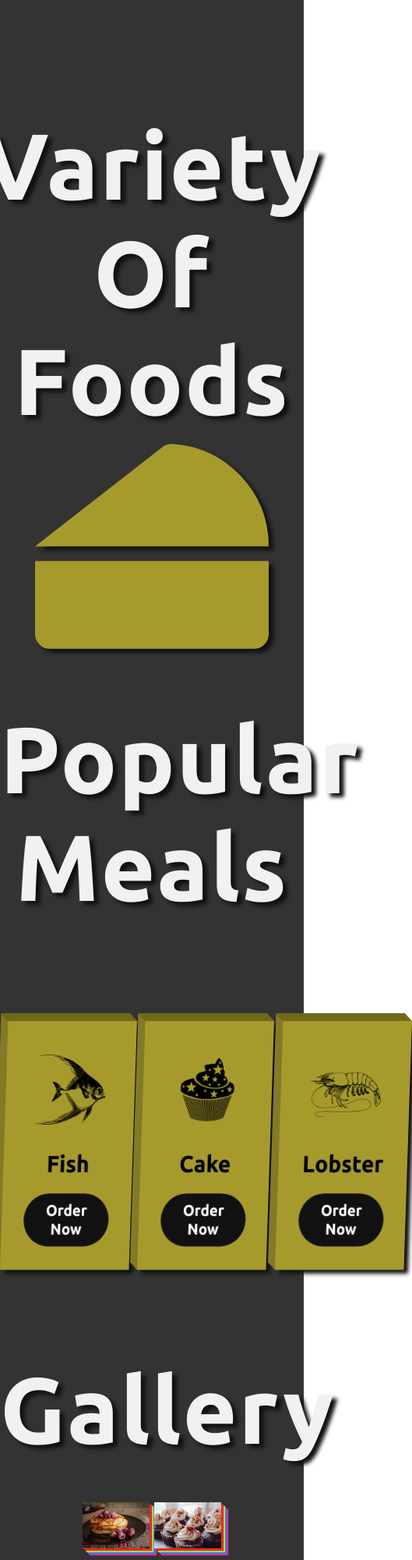
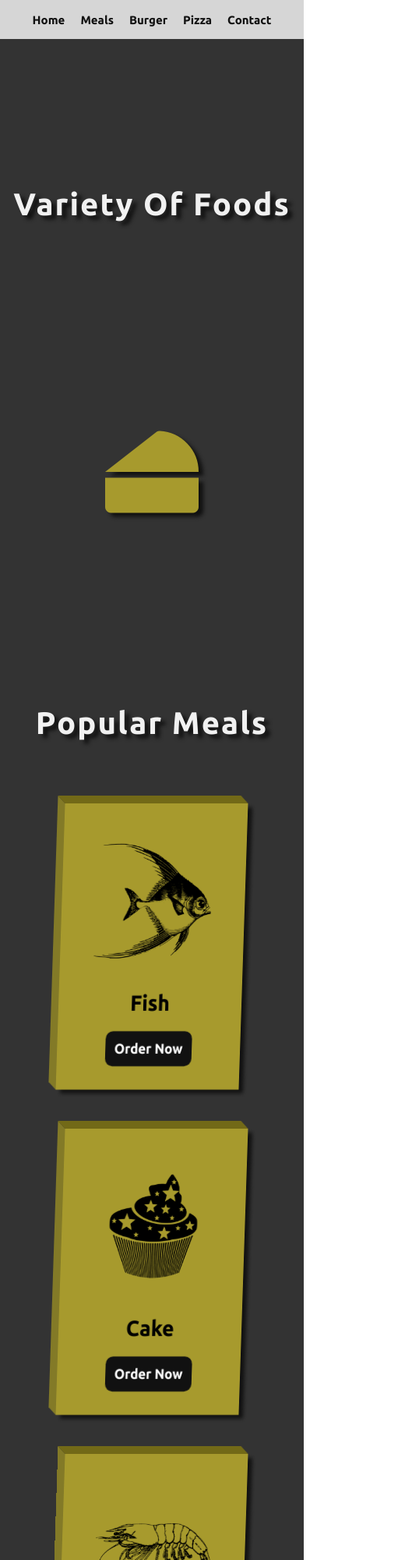
Before and after one commit to ManavS1/Foods-Meals, a plain HTML site: page index.html in a window 390 px wide. Shown: the top 2000 px of the page at 78% size, 529 px wide, since content can reach past the window. Drawn offline with Linux system fonts and the light colour scheme.

Commit message:
Designed section-4 & added meadia query according to standard screen sizes

```diff
--- a/index.html
+++ b/index.html
@@ -16,6 +16,31 @@
 
   <body>
     <div class="container">
+      <!-- Navbar Style -->
+      <nav class="navbar">
+        <a  class="nav" href="">
+          <i class="fas fa-home"></i>
+          <span>Home</span>
+        </a>
+        <a class="nav" href="">
+          <i class="fas fa-utensils"></i>
+          <span>Meals</span>
+        </a>
+        <a class="nav" href="">
+          <i class="fas fa-hamburger"></i>
+          <span>Burger</span>
+        </a>
+        <a class="nav" href="">
+          <i class="fas fa-pizza-slice"></i>
+          <span>Pizza</span>
+        </a>
+        <a class="nav" href="">
+          <i class="fas fa-blender-phone"></i>
+          <span>Contact</span>
+        </a>
+      </nav>
+      <!-- Navbar Style -->
+
       <!-- Section-1 -->
       <section class="section-1">
         <h1 class="section-heading">Variety Of Foods</h1>
--- a/style.css
+++ b/style.css
@@ -10,19 +10,17 @@
   font-weight: 400;
 }
 
-::-webkit-scrollbar{
-  width: 1.5rem;
+::-webkit-scrollbar {
+  width: 1rem;
 }
-::-webkit-scrollbar-thumb{
+::-webkit-scrollbar-thumb {
   background: rgb(0, 0, 0);
   border-radius: 10px;
 }
 
-::-webkit-scrollbar-track{
+::-webkit-scrollbar-track {
   background-color: rgba(0, 0, 0, 0.863);
 }
-
-
 
 html {
   font-size: 62.5%;
@@ -65,7 +63,7 @@ html {
 /* Section-2 Style */
 .section-2 {
   width: 100%;
-  height: 100vh;
+  min-height: 100vh;
   background-color: #333;
   display: flex;
   flex-direction: column;
@@ -257,28 +255,27 @@ html {
 
 /* End Of Section-3 Style */
 
-
 /* Section-4 Style */
-.section-4{
+.section-4 {
   width: 100%;
-  height: 30vh;
+  min-height: 30vh;
   background-color: #222;
 }
 
-.footer{
+.footer {
   display: flex;
   height: 65%;
   justify-content: space-around;
   flex-wrap: wrap;
   align-items: center;
 }
-.footer-text h1{
+.footer-text h1 {
   color: #a79a2d;
   font-weight: 900;
   font-size: 5rem;
   /* text-align: center; */
 }
-.footer-text p{
+.footer-text p {
   /* text-align: center; */
   font-size: 1.5rem;
   color: #fff;
@@ -286,37 +283,229 @@ html {
   margin-top: 1rem;
 }
 
-.footer-email input{
+.footer-email input {
   width: 30rem;
   height: 4rem;
   padding: 1rem;
   background-color: rgb(240, 240, 240);
 }
 
-.footer-email button{
+.footer-email button {
   padding: 1rem;
   background-color: rgb(255, 249, 249);
 }
-.footer-email button i{
+.footer-email button i {
   font-size: 1.2rem;
   font-weight: 900;
 }
 
-::placeholder{
+::placeholder {
   color: rgb(134, 134, 134);
   font-weight: 900;
 }
 
-.footer-end p{
+.footer-end p {
   font-size: 2rem;
   text-align: center;
   margin-top: 2.5rem;
   color: #fff;
 }
 
-.hr-line{
+.hr-line {
   height: 0.1rem;
   width: 100%;
   background-color: #fff;
 }
 /* End Of Section-4 Style */
+
+/* Navbar Style */
+.navbar {
+  min-height: 5rem;
+  width: 100%;
+  top: 0; /*for hover*/
+  background-color: rgba(17, 17, 17, 0.6);
+  position: fixed;
+  display: flex;
+  /* flex-wrap: wrap; */
+  justify-content: center;
+  align-items: center;
+  z-index: 100;
+  transition: 0.3s;
+}
+
+.navbar.change {
+  top: 0;
+}
+
+.navbar a {
+  display: flex;
+  /* flex-direction: column; */
+  align-items: center;
+  justify-items: center;
+  margin: 0 6rem;
+  color: rgba(255, 255, 255, 0.6);
+  transition: color 0.1s 0.1s;
+}
+
+.navbar a i {
+  font-size: 4rem;
+}
+
+.navbar a span {
+  font-size: 2rem;
+  font-weight: 900;
+  margin-left: 1rem;
+}
+
+.navbar:hover {
+  background-color: rgba(255, 255, 255, 0.8);
+}
+
+.navbar:hover .nav {
+  color: #111;
+  transition: color 0.4s 0.2s;
+}
+
+/* .menu{
+  height: 5rem;
+  width: 4rem;
+  background-color: #111;
+  position: fixed;
+  top: 15.5rem;
+  left: 3rem;
+  border-radius: 20px 20px 2px 2px;
+  transition: top 0.4s;
+  z-index: 10;
+}
+
+.menu::before{
+    content: "";
+    width: 0.3rem;
+    height: 15rem;
+    background-color: #111;
+    position: absolute;
+    top: -25rem;
+    left: calc(50% - 0.15rem);
+    z-index: 10;
+} */
+
+/* End of Navbar Style */
+
+@media screen and (max-width: 480px) {
+  .section-heading {
+    font-size: 4rem;
+    margin-bottom: 8rem;
+  }
+  .section-1-icons i {
+    font-size: 12rem;
+  }
+  .card-container {
+    flex-direction: column;
+    justify-content: center;
+    align-items: center;
+  }
+  .card {
+    width: 25rem;
+    margin-bottom: 5rem;
+  }
+
+  .card button {
+    font-size: 1.8rem;
+    padding: 1.2rem 1.2rem;
+    border-radius: 1rem;
+  }
+  .card h3 {
+    font-size: 2.8rem;
+  }
+  .food-img {
+    width: 80vw;
+    height: 60vw;
+    object-fit: cover;
+    box-shadow: 0.3rem 0.3rem 0.1rem #e92929, 0.5rem 0.5rem 0.1rem #a2e946,
+      0.7rem 0.7rem 0.1rem #297ce9, 0.9rem 0.9rem 0.1rem #e92999;
+    transition: transform 0.3s, box-shadow 0.3s;
+    transition: filter 0.3s, transform 0.3s;
+  }
+  .gallery-link:hover .food-img {
+    filter: blur(0.5rem);
+    opacity: 0.5;
+    box-shadow: 0.2rem 0.2rem 0.1rem #e92929, 0.4rem 0.4rem 0.1rem #a2e946,
+      0.6rem 0.6rem 0.1rem #297ce9, 0.8rem 0.8rem 0.1rem #e92999;
+    transform: scale(1.01);
+  }
+  .food-name{
+    font-size: 2rem;
+    top: 2rem;
+  }
+  .food-description{
+    font-size: 1.5rem;
+    width: 65.5%;
+    top: 6.5rem;
+  }
+  .gallery-link::before {
+    content: "";
+    height: 0.3rem;
+    /* width: 80%; */
+    width: 0;
+    top: 5rem;
+    left: 2.5rem;
+    background-color: #fff;
+    position: absolute;
+    transition: width 0.3s;
+    z-index: 10;
+  }
+  .gallery-link::after {
+    content: "";
+    /* height: 70%; */
+    height: 0;
+    width: 0.3rem;
+    top: 2.5rem;
+    right: 4rem;
+    background-color: #fff;
+    position: absolute;
+    transition: height 0.3s;
+    z-index: 10;
+  }
+  .gallery-link:hover::before {
+    width: 85%;
+  }
+  .gallery-link:hover::after {
+    height: 70%;
+  }
+  .footer-text h1{
+    font-size: 3rem;
+    margin-left: 1rem;
+    margin-top: 1rem;
+  }
+  .footer-text p{
+    font-size: 1.5rem;
+    margin-left: 1rem;
+  }
+  .footer-email input{
+    width: 22rem;
+    margin: 2rem 0 2rem -4rem;
+  }
+  .footer-end p{
+    font-size: 1.5rem;
+  }
+
+  .navbar a {
+    display: flex;
+    /* flex-direction: column; */
+    align-items: center;
+    justify-items: center;
+    margin: 0 1rem;
+    color: rgba(255, 255, 255, 0.6);
+    transition: color 0.1s 0.1s;
+  }
+
+  .navbar a i {
+    display: none;
+  }
+
+  .navbar a span {
+    font-size: 1.5rem;
+    font-weight: 900;
+    margin-left: 0rem;
+  }
+}
```
Also changed, not shown: script.js (line endings or trailing spaces).
